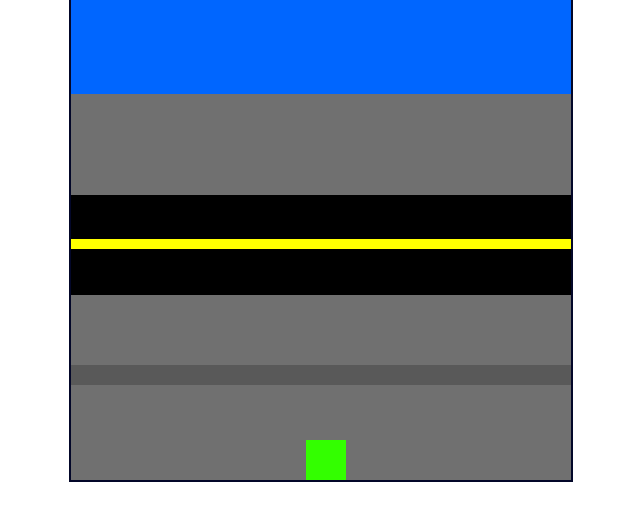
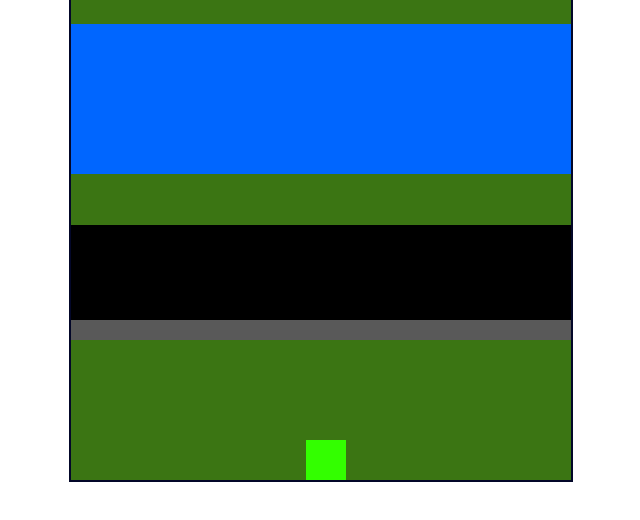
Before and after one commit to AddeyWelch/frogger_game, a plain HTML site: page index.html in a window 1280 px wide. Shown: the part 180-700 px from the top of the page, without its empty margins (319-959 px from the left). Drawn offline with Linux system fonts and the light colour scheme.

Commit message:
fixed water and sidewalk. removed yellow line

```diff
--- a/frogger.css
+++ b/frogger.css
@@ -14,7 +14,7 @@ h1 {
     position:relative;
     width:500px; height:500px;
     border:2px solid #030729;
-		background-color: #707070;
+		background-color: #3b7513;
 }
 
 #box {
@@ -31,20 +31,21 @@ h1 {
 }
 
 #street {
+	margin: 30px 0 10px 0;
   position:relative; :20px;
   width:500px; height:100px;
   background-color: black;
 }
 
-#lanes {
+/*#lanes {
   position:relative; :0px;
   width:500px; height:10px;
   background-color: yellow;
-}
+}*/
 
 #water {
   position:relative; :0px;
-  width: 500px; height:100px;
+  width: 500px; height: 150px;
   background-color: #0066ff;
 }
 
--- a/index.html
+++ b/index.html
@@ -14,7 +14,7 @@
     <div id="street" style="235px; top: 215px;"></div>
     <div id="lanes" style="left: 0px; top: 159px;"></div>
     <div id="water" style="188px; top: -96px;"></div>
-    <div id="sidewalk" style="0px; bottom:-175px;"></div>
+    <div id="sidewalk" style="0px; bottom:-50px;"></div>
 </div>
 <br>
 </center>
```
